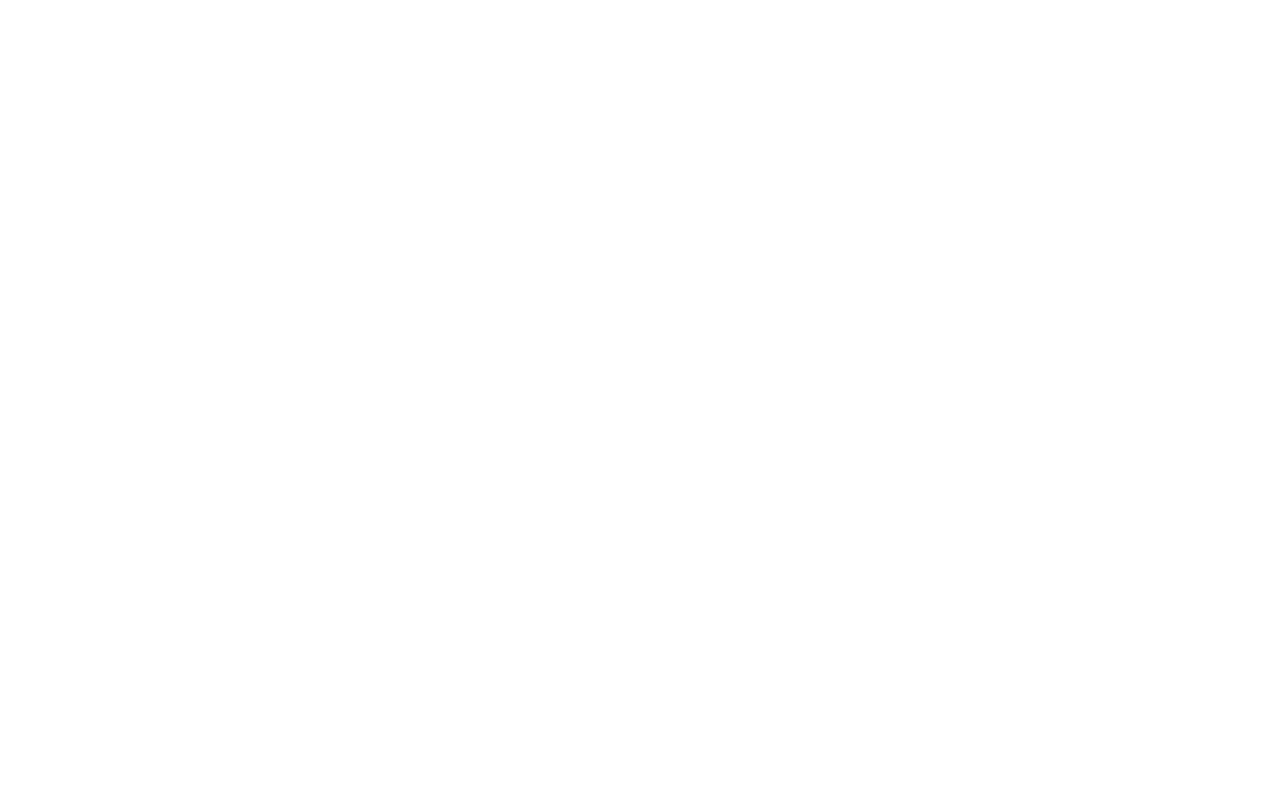
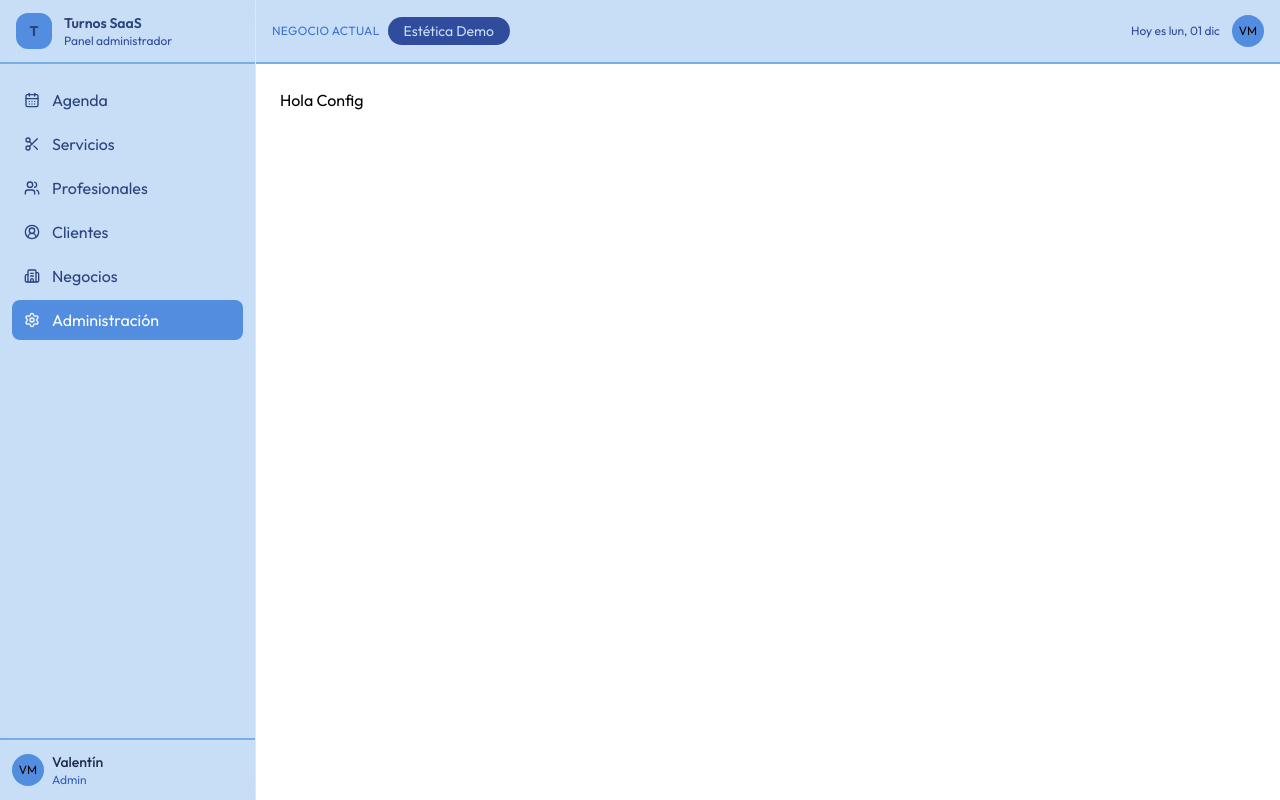
Before and after one commit to Valenmar03/turnos-saas-front, a React (Vite) app: page /settings in a window 1280 px wide. Before the commit this address had no page. Built offline with nearby package versions, Linux system fonts and the light colour scheme.

Commit message:
Add SettingsPage component and update routing; rename "Configuración" to "Administración" in nav items

```diff
--- a/src/Layouts/MainLayout.tsx
+++ b/src/Layouts/MainLayout.tsx
@@ -17,7 +17,7 @@ const navItems = [
   { id: "professionals", label: "Profesionales", path: "/professionals", icon: Users },
   { id: "clients", label: "Clientes", path: "/clients", icon: UserCircle2 },
   { id: "business", label: "Negocios", path: "/business", icon: Building2 },
-  { id: "settings", label: "Configuración", path: "/settings", icon: Settings }
+  { id: "settings", label: "Administración", path: "/settings", icon: Settings }
 ];
 
 export function MainLayout() {
@@ -45,7 +45,7 @@ export function MainLayout() {
                 key={item.id}
                 to={item.path}
                 className={({ isActive }) =>
-                  `flex items-center gap-3 px-3 py-2 rounded-lg text-sm transition-colors
+                  `flex items-center gap-3 px-3 py-2 rounded-lg transition-colors
                   ${isActive ? "bg-jordy-blue-500 text-white" : "text-jordy-blue-900 hover:bg-jordy-blue-300"}`
                 }
               >
--- a/src/components/clients/ClientCard.tsx
+++ b/src/components/clients/ClientCard.tsx
@@ -12,7 +12,7 @@ export default function ClientCard({client, setEditingClient, setDeletingClient}
    return (
       <div
          key={client._id}
-         className="rounded-xl bg-jordy-blue-100 border-2 border-jordy-blue-200 p-4 flex flex-col justify-between shadow-md hover:scale-[101%] duration-200"
+         className="rounded-xl bg-jordy-blue-100 border-2 border-jordy-blue-200 p-4 flex flex-col justify-between shadow-md hover:shadow-xl duration-300"
       >
          <div>
             <h2 className="text-lg font-semibold text-jordy-blue-900 capitalize">{client.name}</h2>
--- a/src/components/professionals/ProfessionalCard.tsx
+++ b/src/components/professionals/ProfessionalCard.tsx
@@ -19,7 +19,7 @@ export default function ProfessionalCard({
    return (
       <div
          key={professional._id}
-         className="rounded-xl bg-jordy-blue-100 border-2 border-jordy-blue-200 p-4 flex flex-col justify-between shadow-md hover:scale-[101%] duration-200"
+         className="rounded-xl bg-jordy-blue-100 border-2 border-jordy-blue-200 p-4 flex flex-col justify-between shadow-md hover:shadow-xl duration-300"
       >
          <div>
             <div className="flex items-center justify-between">
--- a/src/components/services/ServiceCard.tsx
+++ b/src/components/services/ServiceCard.tsx
@@ -14,7 +14,7 @@ export default function ServiceCard({service, setEditingService, setDeletingServ
   return (
     <div
         key={service._id}
-        className="rounded-xl bg-jordy-blue-100 border-2 border-jordy-blue-200 p-4 flex flex-col justify-between shadow-md hover:scale-[101%] duration-200"
+        className="rounded-xl bg-jordy-blue-100 border-2 border-jordy-blue-200 p-4 flex flex-col justify-between shadow-md hover:shadow-xl duration-300"
     >
         <div>
             <div className="flex items-center justify-between">
--- /dev/null
+++ b/src/pages/SettingsPage.tsx
@@ -0,0 +1,8 @@
+
+export default function SettingsPage() {
+  return (
+    <div>
+      Hola Config
+    </div>
+  )
+}
--- a/src/router.tsx
+++ b/src/router.tsx
@@ -4,6 +4,7 @@ import ServicesPage from "./pages/ServicesPage";
 import ProfessionalsPage from "./pages/ProfessionalsPage";
 import ClientsPage from "./pages/ClientsPage";
 import CalendarPage from "./pages/CalendarPage";
+import SettingsPage from "./pages/SettingsPage";
 
 export default function Router() {
   return (
@@ -15,6 +16,7 @@ export default function Router() {
           <Route path="/professionals" element={<ProfessionalsPage />} />
           <Route path="/clients" element={<ClientsPage />} />
           <Route path="/calendar" element={<CalendarPage />} />
+          <Route path="/settings" element={<SettingsPage />} />
         </Route>
       </Routes>
     </BrowserRouter>
```
